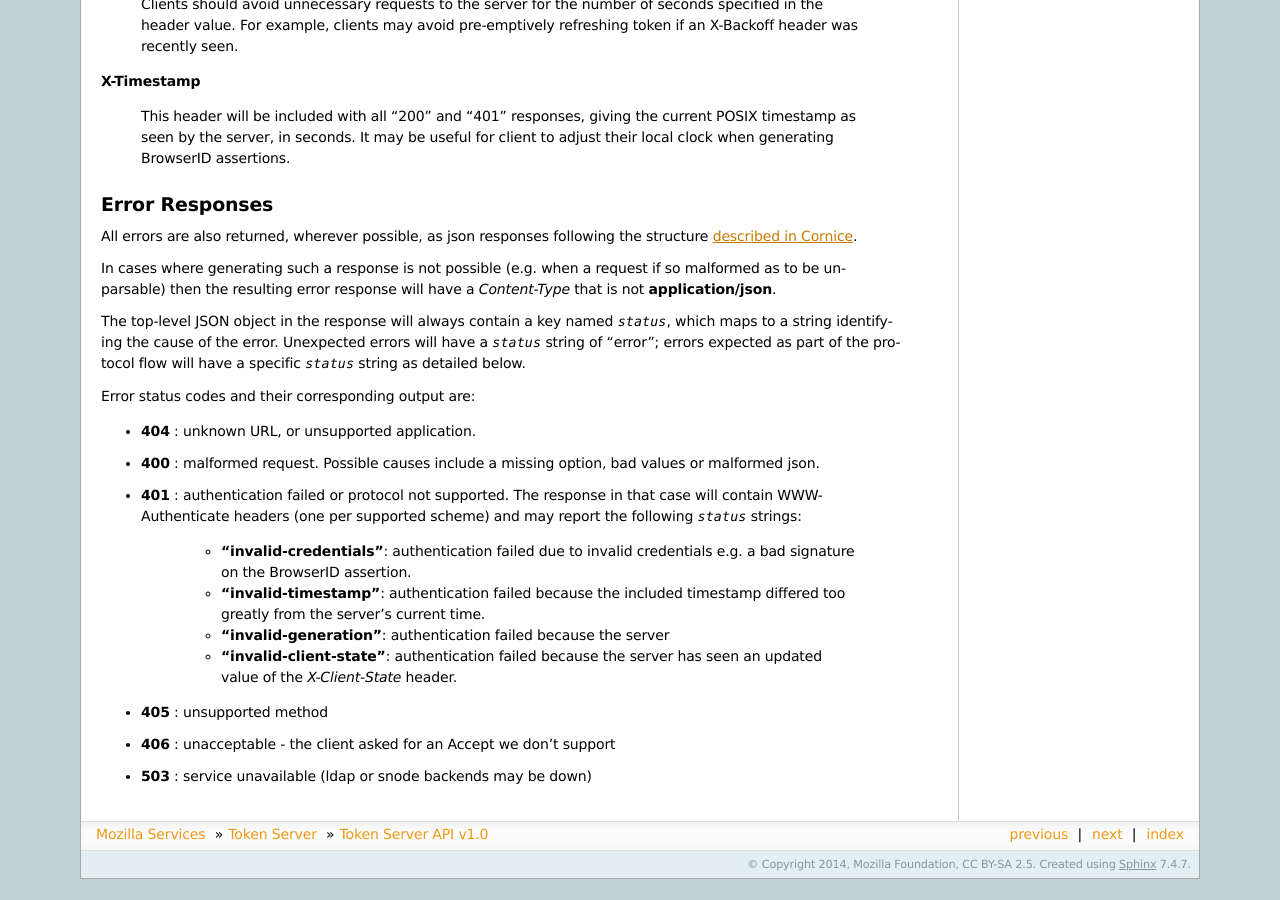
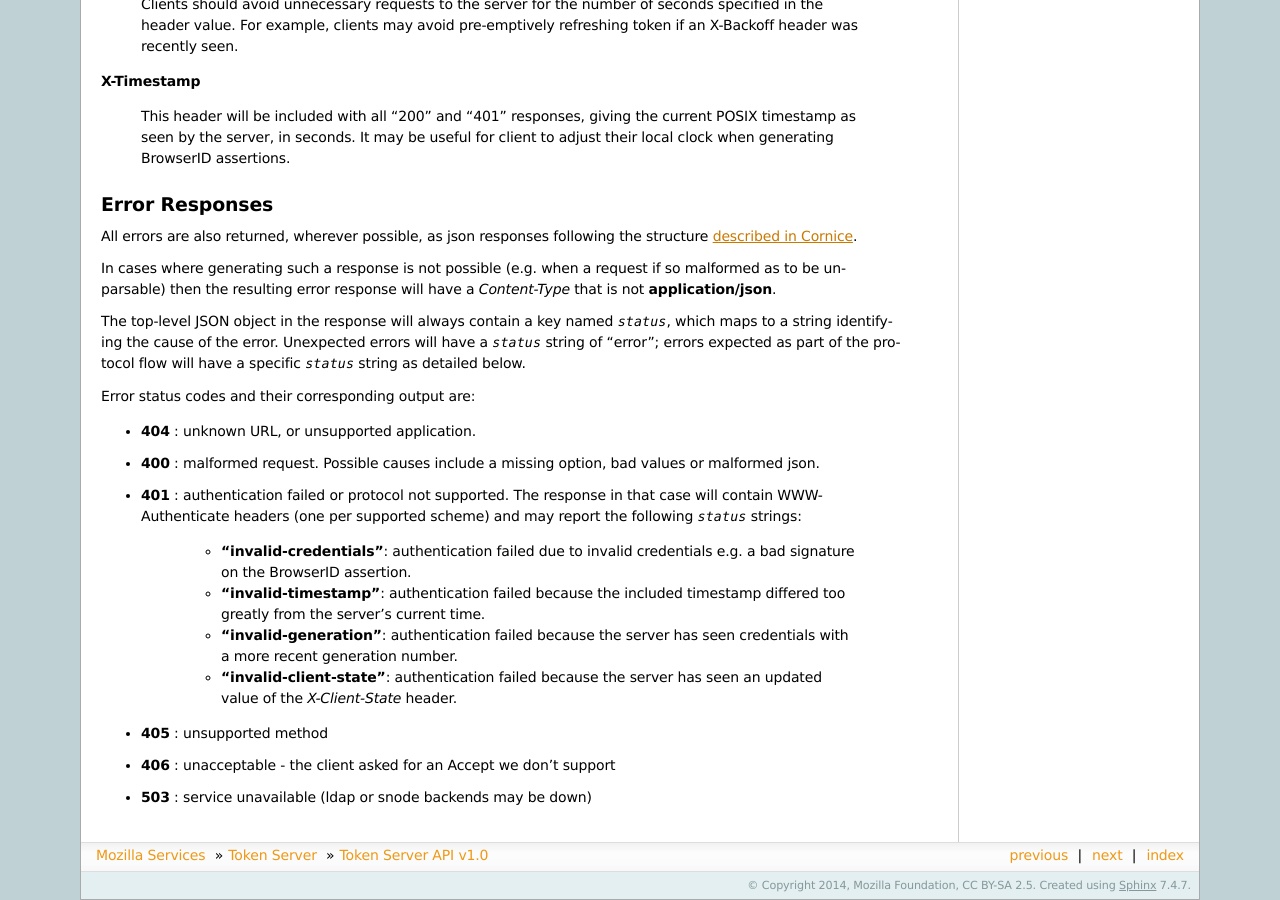
Before and after one commit to mozilla-services/docs, a Sphinx documentation site: the page built from source/token/apis.rst, in a window 1280 px wide and 900 px high, scrolled down 1399 px. Built offline with Sphinx 7.4.7, drawn with Linux system fonts in a browser that asks for light colours; the version number could not be read and is left out; before the commit the page ends 2278 px from its top, so only the background shows below that.

Commit message:
Restore a line that accidentally went missing.

```diff
--- a/source/token/apis.rst
+++ b/source/token/apis.rst
@@ -132,6 +132,7 @@ Error status codes and their corresponding output are:
     - **"invalid-timestamp"**: authentication failed because the included
       timestamp differed too greatly from the server's current time.
     - **"invalid-generation"**:  authentication failed because the server
+      has seen credentials with a more recent generation number.
     - **"invalid-client-state"**:  authentication failed because the server
       has seen an updated value of the *X-Client-State* header.
 
```
